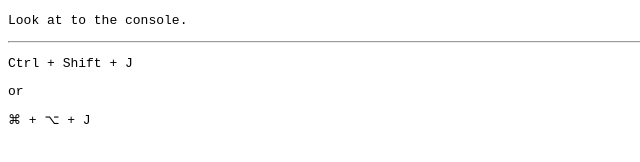
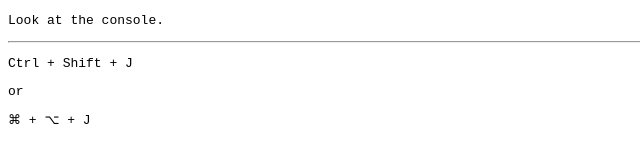
Before and after one commit to yinkar/bouncing-ball-on-js-console, a website: page index.html in a window 1280 px wide. Shown: the full height of the page, 0-640 px from the left. Drawn offline with Linux system fonts and the light colour scheme.

Commit message:
Grammar fix

```diff
--- a/index.html
+++ b/index.html
@@ -17,7 +17,7 @@
 	<div>
 		<code>
 			<p>
-				Look at to the console.
+				Look at the console.
 			</p>
 			<hr>
 			<p>
```
